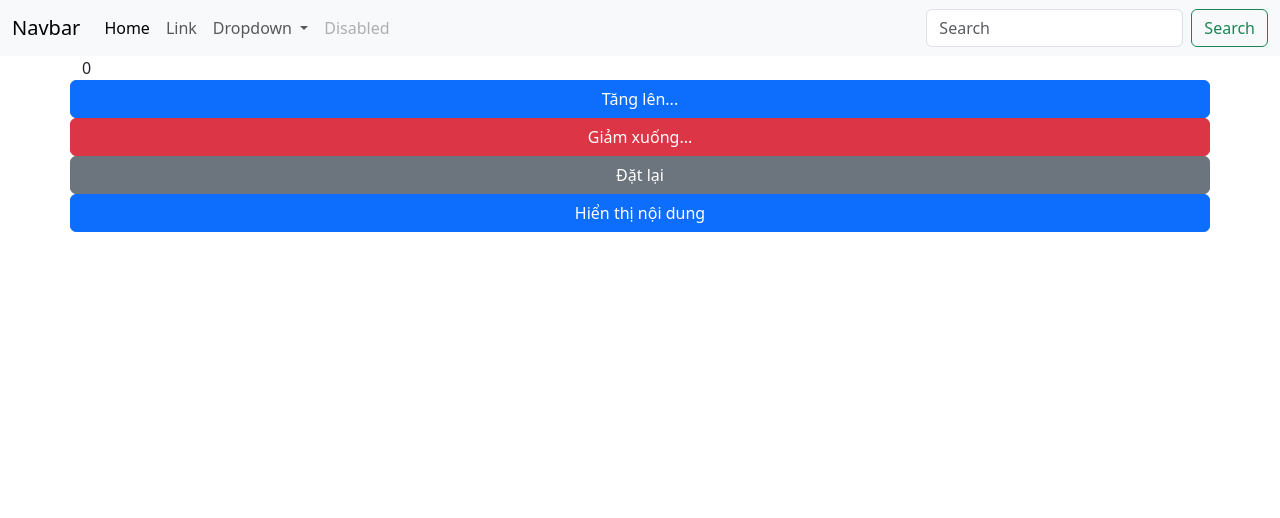
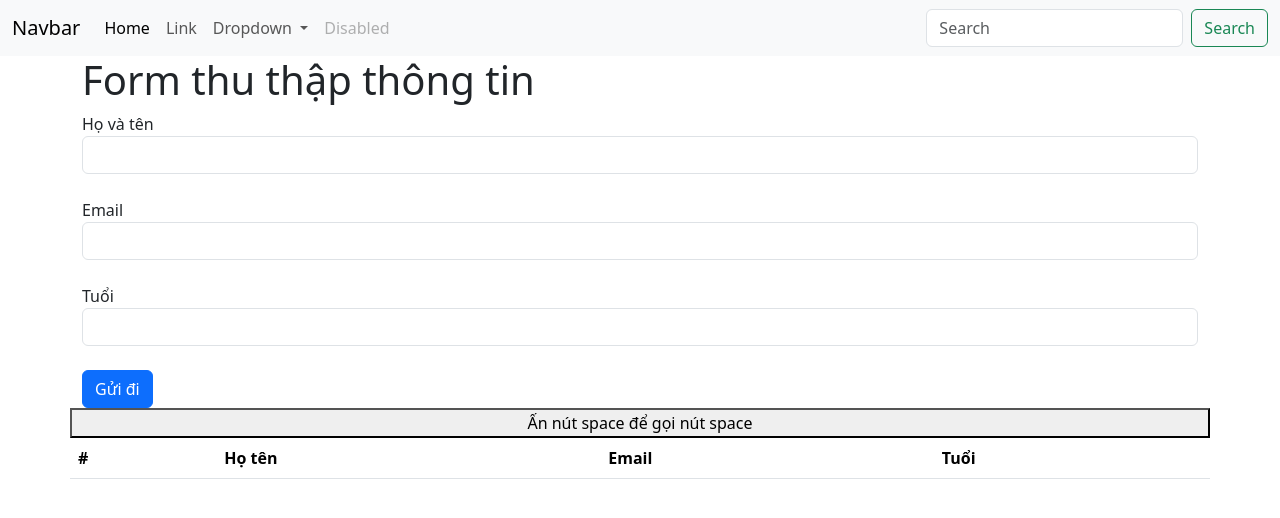
Before and after one commit to HieuNT-2001/VUEJS---SOF308, a Vue app in the folder sof308-js/: page / in a window 1280 px wide. Shown: the top 518 px of the page. Built offline with nearby package versions, Linux system fonts and the light colour scheme.

Commit message:
hoc form

```diff
--- a/sof308-js/src/App.vue
+++ b/sof308-js/src/App.vue
@@ -10,6 +10,7 @@ import Form from './components/Form.vue'
 import State from './components/State.vue'
 import VShow from './components/VShow.vue'
 import VEvent from './components/VEvent.vue'
+import FormBinding from './components/FormBinding.vue'
 </script>
 
 <template>
@@ -82,7 +83,8 @@ import VEvent from './components/VEvent.vue'
       <!-- <Form /> -->
       <!-- <AsmGD1 /> -->
       <!-- <VShow /> -->
-      <VEvent />
+      <!-- <VEvent /> -->
+      <FormBinding />
     </div>
   </div>
 </template>
--- /dev/null
+++ b/sof308-js/src/components/FormBinding.vue
@@ -0,0 +1,101 @@
+<script setup>
+import { reactive, ref } from 'vue'
+
+let fullname = ref('')
+let email = ref('')
+let age = ref()
+let students = reactive([])
+
+function validate() {
+  if (!fullname.value || !email.value || !age.value) {
+    alert('Bạn cần nhập đầy đủ thông tin')
+    return false
+  }
+  return true
+}
+
+function getInfo() {
+  // Sử dụng backtick (ấn dấu ` phía dưới phím esc)
+  if (validate()) {
+    // console.log(`Họ và tên: ${fullname.value}`)
+    // console.log(`Tuổi: ${age.value}`)
+    // console.log(`Email: ${email.value}`)
+    students.push({
+      fullname: fullname.value,
+      email: email.value,
+      age: age.value,
+    })
+  }
+}
+
+function space() {
+  alert('Bạn vừa ấn phím space')
+}
+</script>
+
+<template>
+  <h1>Form thu thập thông tin</h1>
+  <!-- submit -->
+  <form @submit.prevent="getInfo">
+    <label for="">Họ và tên</label>
+    <input
+      type="text"
+      class="form-control"
+      name=""
+      id=""
+      v-model.trim="fullname"
+    /><br />
+
+    <label for="">Email</label>
+    <input
+      type="email"
+      class="form-control"
+      name=""
+      id=""
+      v-model.trim="email"
+    /><br />
+
+    <label for="">Tuổi</label>
+    <input
+      type="text"
+      class="form-control"
+      name=""
+      id=""
+      v-model.trim="age"
+    /><br />
+
+    <button type="submit" class="btn btn-primary">Gửi đi</button>
+  </form>
+  <button @keyup.space="space" type="submit">
+    Ấn nút space để gọi nút space
+  </button>
+
+  <!-- BT:
+   -- Sửa lại giao diện theo bootstrap
+   -- Validate dữ liệu trống
+   -- Sau khi nhập đầy đủ thông tin: Họ tên, email, tuổi
+   hiển thị lên bảng -->
+
+  <table class="table">
+    <thead>
+      <tr>
+        <th scope="col">#</th>
+        <th scope="col">Họ tên</th>
+        <th scope="col">Email</th>
+        <th scope="col">Tuổi</th>
+      </tr>
+    </thead>
+    <tbody>
+      <tr v-for="(student, index) in students" :key="student.fullname">
+        <th scope="row">{{ index + 1 }}</th>
+        <td>{{ student.fullname }}</td>
+        <td>{{ student.email }}</td>
+        <td>{{ student.age }}</td>
+      </tr>
+    </tbody>
+  </table>
+</template>
+
+<style scoped>
+/* Add your styles here */
+</style>
```
